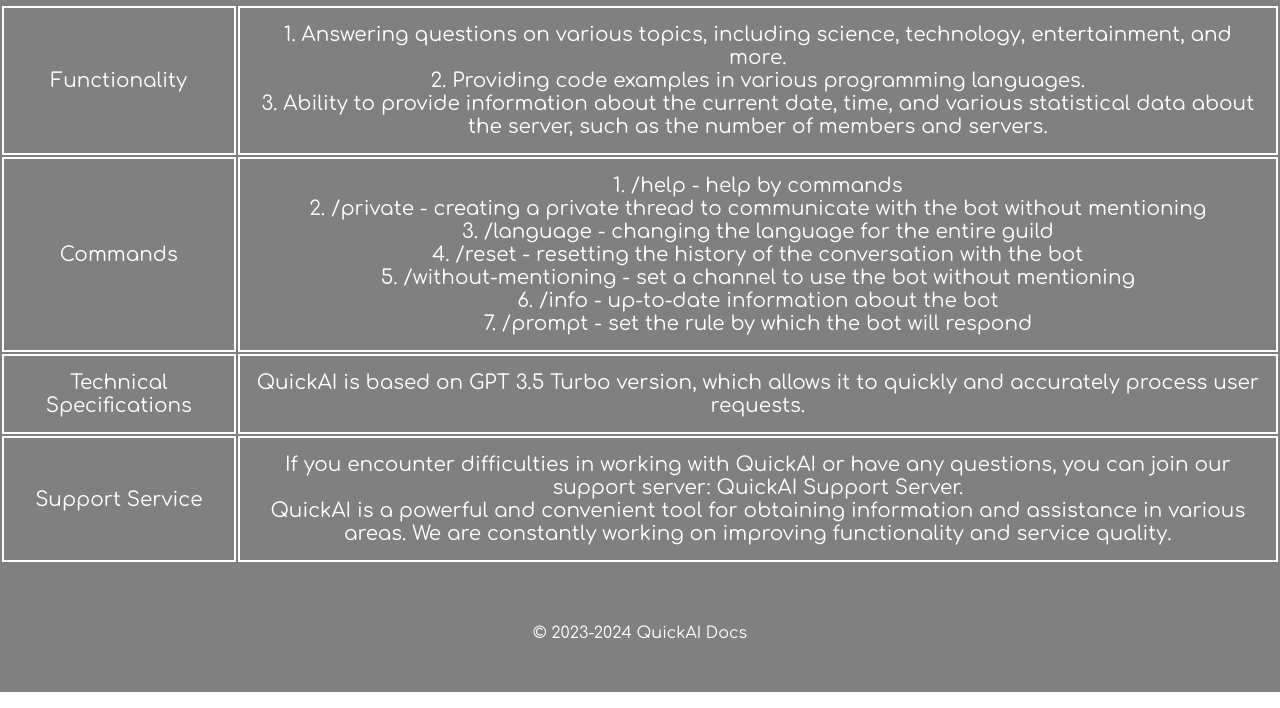
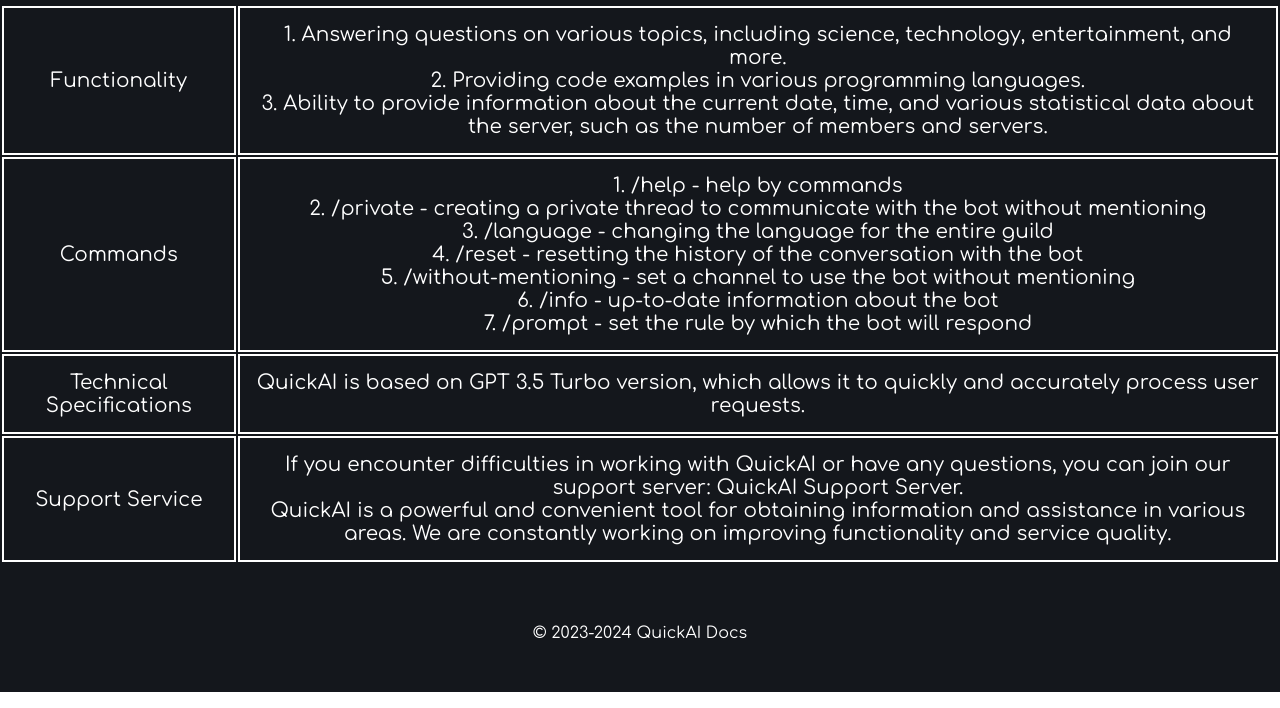
Before and after one commit to waysset0/quickaidocs, a plain HTML site: page index.html in a window 1280 px wide. Shown: the part 92-800 px from the top of the page. Drawn offline with Linux system fonts and the light colour scheme.

Commit message:
Add files via upload

```diff
--- a/css/main.css
+++ b/css/main.css
@@ -6,7 +6,7 @@ font-family: 'Merriweather', serif;
 */
 
 :root {
-	--bg-color: #808080;
+	--bg-color: #14171c;
 }
 
 /* header */
```
